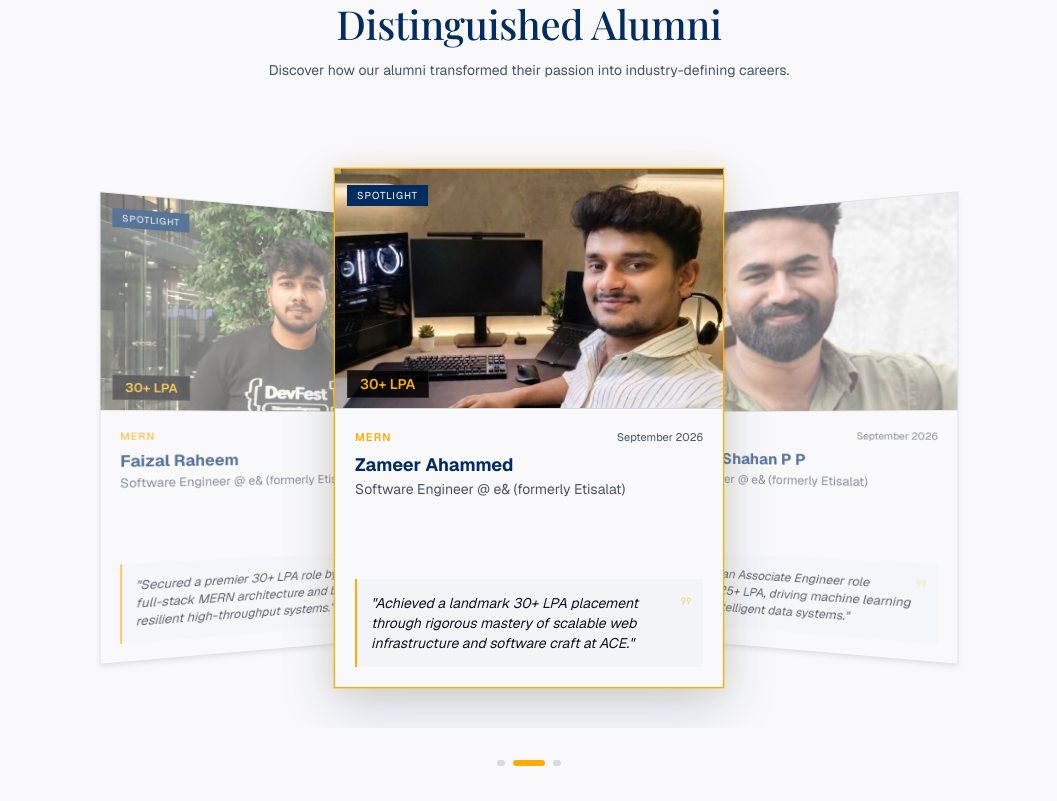
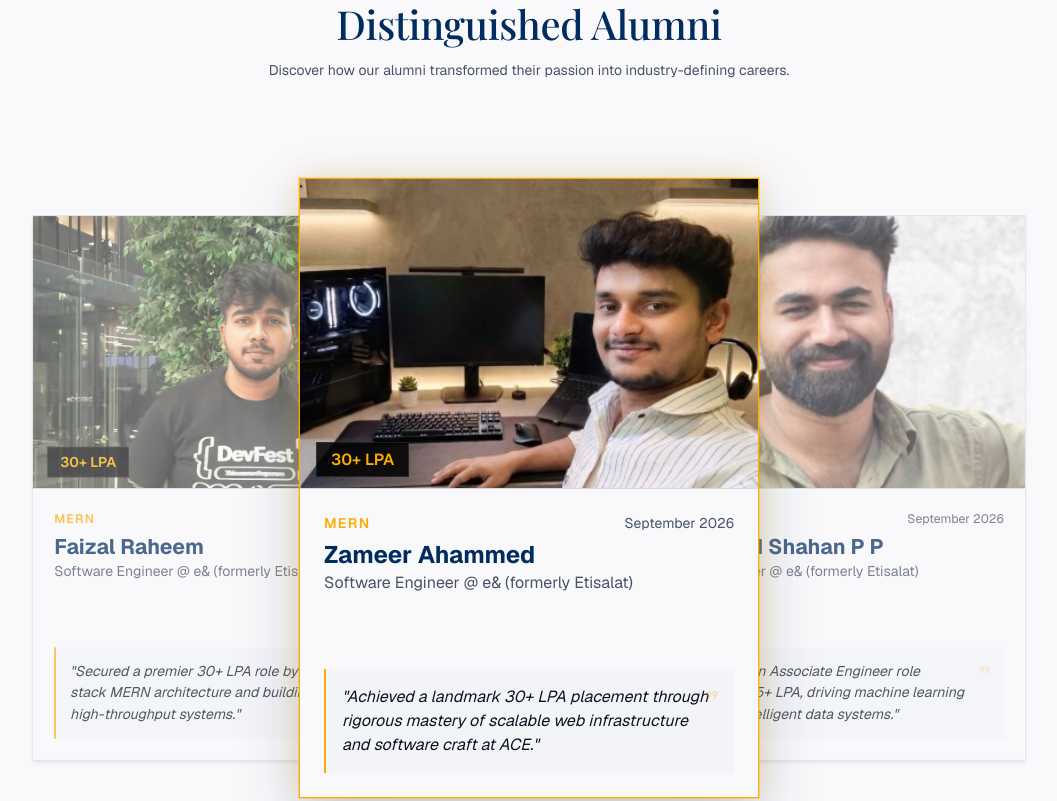
Before and after one commit to ACE-Program-Brototype/ace-web, a React (Vite) app: page /alumni in a window 1280 px wide. Shown: the part 1340-2141 px from the top of the page, without its empty margins (111-1168 px from the left). Built offline with nearby package versions, Linux system fonts and the light colour scheme; a web font is replaced by a local one.

Commit message:
fix(alumni): fixed the spotlight section
Signed-off-by: Aswin Sreeraj <aswinsreeraj96@gmail.com>

```diff
--- a/src/pages/AlumniPage.jsx
+++ b/src/pages/AlumniPage.jsx
@@ -185,14 +185,14 @@ export default function AlumniPage() {
           >
             {/* 3D Coverflow Stage */}
             <div
-              className="relative w-full h-[560px] sm:h-[600px] flex items-center justify-center overflow-hidden py-4"
+              className="relative w-full h-[620px] sm:h-[680px] md:h-[720px] flex items-center justify-center overflow-hidden py-6"
               style={{ perspective: '1200px' }}
             >
               {SPOTLIGHT_ALUMNI.map((alumnus, idx) => {
                 const offset = getCardOffset(idx, currentIndex, SPOTLIGHT_ALUMNI.length);
                 const isCenter = offset === 0;
 
-                // Compute coverflow 3D transforms
+                // Compute carousel transforms (all cards at same flat angle, not tilted)
                 let xTransform = '0%';
                 let scaleTransform = 1;
                 let rotateTransform = 0;
@@ -207,20 +207,20 @@ export default function AlumniPage() {
                   opacityVal = 1;
                 } else if (offset === -1) {
                   xTransform = '-64%';
-                  scaleTransform = 0.85;
-                  rotateTransform = 24;
+                  scaleTransform = 0.88;
+                  rotateTransform = 0;
                   zIndexVal = 20;
-                  opacityVal = 0.65;
+                  opacityVal = 0.7;
                 } else if (offset === 1) {
                   xTransform = '64%';
-                  scaleTransform = 0.85;
-                  rotateTransform = -24;
+                  scaleTransform = 0.88;
+                  rotateTransform = 0;
                   zIndexVal = 20;
-                  opacityVal = 0.65;
+                  opacityVal = 0.7;
                 } else {
                   xTransform = offset < 0 ? '-120%' : '120%';
-                  scaleTransform = 0.7;
-                  rotateTransform = offset < 0 ? 35 : -35;
+                  scaleTransform = 0.75;
+                  rotateTransform = 0;
                   zIndexVal = 10;
                   opacityVal = 0;
                 }
@@ -246,48 +246,43 @@ export default function AlumniPage() {
                     style={{
                       transformStyle: 'preserve-3d',
                     }}
-                    className={`absolute inset-0 m-auto w-[290px] sm:w-[360px] md:w-[390px] h-[480px] sm:h-[520px] flex flex-col bg-surface border transition-colors select-none ${
+                    className={`absolute inset-0 m-auto w-[310px] sm:w-[390px] md:w-[460px] h-[520px] sm:h-[580px] md:h-[620px] flex flex-col bg-surface border transition-colors select-none ${
                       isCenter
-                        ? 'border-accent shadow-[0_20px_50px_rgba(0,44,95,0.18),0_0_24px_rgba(252,172,4,0.2)] ring-1 ring-accent/30 cursor-default'
+                        ? 'border-accent shadow-[0_24px_60px_rgba(0,44,95,0.2),0_0_30px_rgba(252,172,4,0.25)] ring-1 ring-accent/30 cursor-default'
                         : 'border-outline-variant shadow-md hover:border-primary/50 cursor-pointer'
                     }`}
                   >
                     {/* Card Image Header (Vertical) */}
-                    <div className="relative h-[210px] sm:h-[240px] w-full overflow-hidden bg-surface-container-low shrink-0 border-b border-outline-variant">
+                    <div className="relative h-[240px] sm:h-[280px] md:h-[310px] w-full overflow-hidden bg-surface-container-low shrink-0 border-b border-outline-variant">
                       <img
                         referrerPolicy="no-referrer"
                         className="absolute inset-0 w-full h-full object-cover transition-transform duration-500 group-hover/spotlight:scale-105"
                         alt={alumnus.name}
                         src={alumnus.img}
                       />
-                      <div className="absolute top-3 left-3">
-                        <span className="bg-primary text-on-primary text-[10px] font-mono uppercase tracking-widest px-2.5 py-1 shadow-sm">
-                          Spotlight
-                        </span>
-                      </div>
-                      <div className="absolute bottom-3 left-3">
-                        <span className="px-3 py-1 bg-black/85 backdrop-blur-xs text-accent font-mono text-xs sm:text-sm font-semibold border border-white/10 shadow-sm">
+                      <div className="absolute bottom-3 left-3 sm:bottom-4 sm:left-4">
+                        <span className="px-3.5 py-1.5 bg-black/85 backdrop-blur-xs text-accent font-mono text-xs sm:text-sm md:text-base font-semibold border border-white/10 shadow-sm">
                           {alumnus.pkg}
                         </span>
                       </div>
                     </div>
 
                     {/* Card Body (Vertical) */}
-                    <div className="flex-1 p-4 sm:p-5 flex flex-col justify-between overflow-hidden bg-surface">
+                    <div className="flex-1 p-5 sm:p-6 flex flex-col justify-between overflow-hidden bg-surface">
                       <div>
-                        <div className="flex items-center justify-between gap-2 mb-1">
-                          <span className="font-label-sm text-[11px] text-accent uppercase tracking-widest font-semibold">
+                        <div className="flex items-center justify-between gap-2 mb-1.5">
+                          <span className="font-label-sm text-xs sm:text-sm text-accent uppercase tracking-widest font-semibold">
                             {alumnus.domain}
                           </span>
-                          <span className="font-mono text-[11px] text-on-surface-variant">
+                          <span className="font-mono text-xs sm:text-sm text-on-surface-variant">
                             {alumnus.placedOn}
                           </span>
                         </div>
 
-                        <h3 className="font-headline-sm text-base sm:text-lg font-bold text-primary truncate">
+                        <h3 className="font-headline-sm text-lg sm:text-xl md:text-2xl font-bold text-primary truncate">
                           {alumnus.name}
                         </h3>
-                        <p className="font-body-md text-xs sm:text-sm text-on-surface-variant line-clamp-1 mb-2.5">
+                        <p className="font-body-md text-xs sm:text-sm md:text-base text-on-surface-variant line-clamp-1 mb-3">
                           {alumnus.companyRole ||
                             `${alumnus.role} ${
                               alumnus.company !== 'ND' && alumnus.company !== 'Non-Disclosable'
@@ -298,11 +293,11 @@ export default function AlumniPage() {
                       </div>
 
                       {/* Highlight Quote */}
-                      <div className="p-3 sm:p-3.5 bg-surface-container-low border-l-2 border-accent relative">
-                        <span className="material-symbols-outlined text-accent/30 text-base sm:text-lg absolute top-2 right-2 select-none">
+                      <div className="p-3.5 sm:p-4 bg-surface-container-low border-l-2 border-accent relative">
+                        <span className="material-symbols-outlined text-accent/30 text-base sm:text-xl absolute top-2 right-2 sm:top-3 sm:right-3 select-none">
                           format_quote
                         </span>
-                        <p className="font-body-md text-xs sm:text-sm text-on-surface italic leading-relaxed line-clamp-3 sm:line-clamp-4">
+                        <p className="font-body-md text-xs sm:text-sm md:text-base text-on-surface italic leading-relaxed line-clamp-3 sm:line-clamp-4">
                           "{alumnus.quote}"
                         </p>
                       </div>
```
